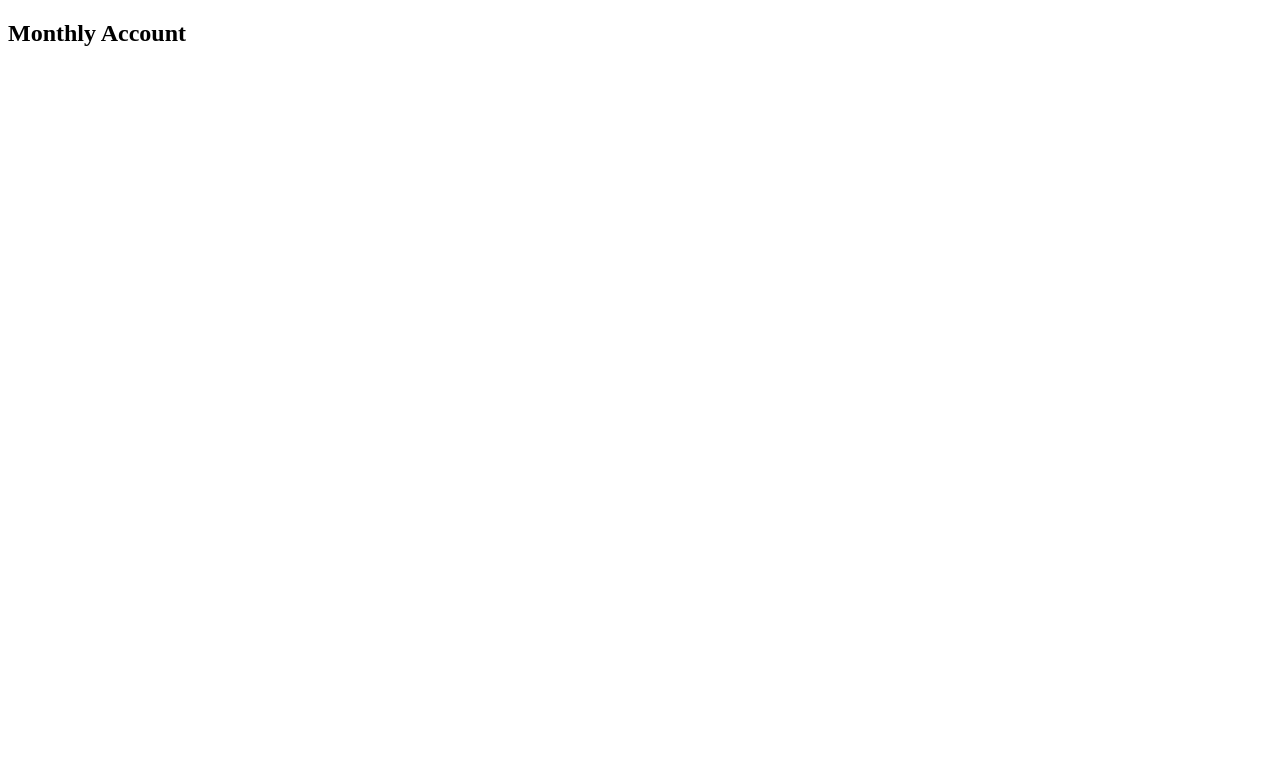
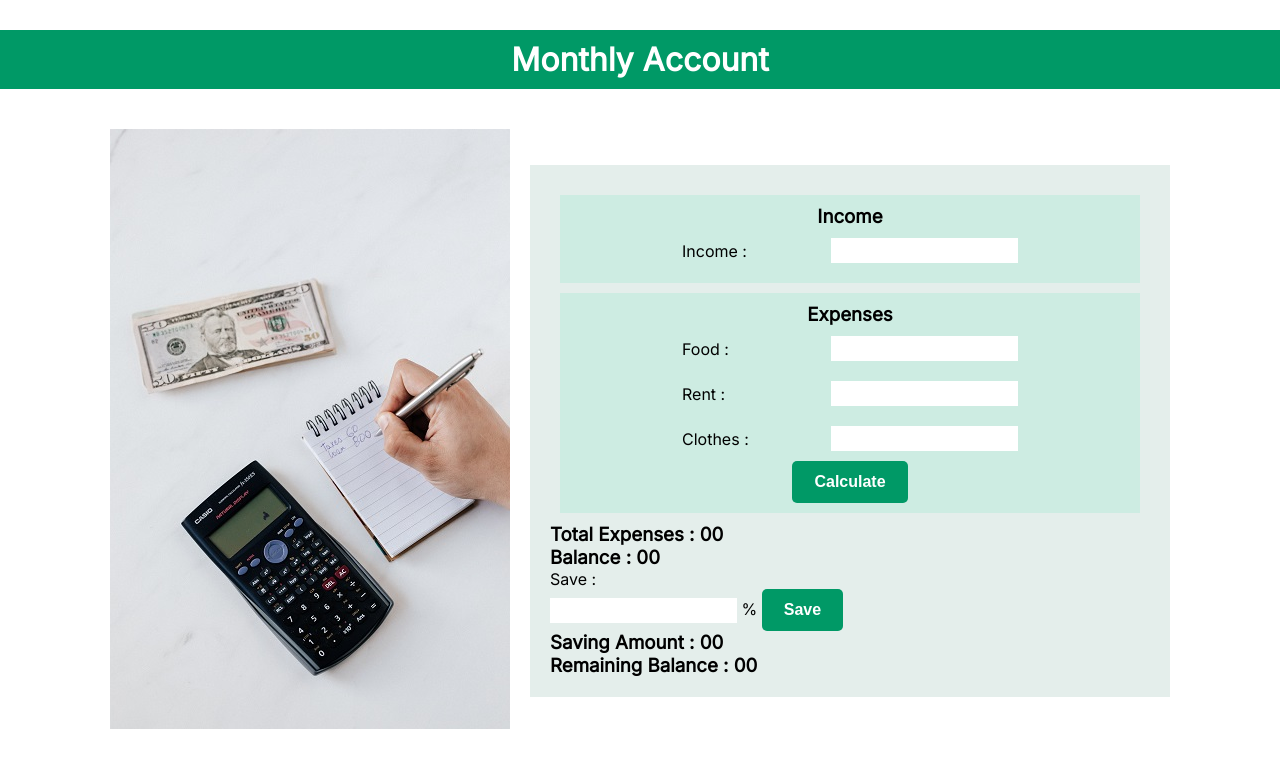
Before and after one commit to naimxno/Monthly-Account, a plain HTML site: page index.html in a window 1280 px wide. Drawn offline with Linux system fonts and the light colour scheme.

Commit message:
html complete

```diff
--- a/css/style.css
+++ b/css/style.css
@@ -0,0 +1,59 @@
+*{
+  margin: 0;
+  padding: 0;
+  box-sizing: border-box;
+}
+body{
+  font-family:'Inter', sans-serif;
+}
+header h1{
+  text-align: center;
+  margin: 30px 0;
+  color: white;
+  background-color: #009966;
+  padding: 10px;
+}
+main{
+  display: flex;
+  align-items: center;
+  justify-content: center;
+}
+.img-container{
+   margin: 10px;
+}
+.account-container{
+  width: 50%;
+  background-color: #e4eeeb;
+  padding: 20px;
+  margin: 10px;
+
+}
+.income-wrapper, .expenses-wrapper{
+  background-color: #cdece2;
+  margin: 10px;
+  display: flex;
+  flex-direction: column;
+  align-items: center;
+  padding: 10px;
+
+}
+.income-wrapper div, .expenses-wrapper div{
+  width: 60%;
+  display: flex;
+  align-items: center;
+  justify-content: space-between;
+  margin: 10px;
+}
+.input-box{
+  border: none;
+  padding: 5px;
+}
+.btn{
+  border-color: transparent;
+  background-color: #009966;
+  color: white;
+  padding: 10px 20px;
+  border-radius: 5px;
+  font-size: 16px;
+  font-weight: bold;
+}
--- a/index.html
+++ b/index.html
@@ -6,19 +6,67 @@
   <meta http-equiv="X-UA-Compatible" content="IE=edge">
   <meta name="viewport" content="width=device-width, initial-scale=1.0">
   <title>Monthly Account</title>
+  <link rel="preconnect" href="https://fonts.googleapis.com">
+  <link rel="preconnect" href="https://fonts.gstatic.com" crossorigin>
+  <link href="https://fonts.googleapis.com/css2?family=Inter&display=swap" rel="stylesheet">
   <link rel="stylesheet" href="./css/style.css">
+
 </head>
 
 <body>
   <header>
-    <h2>Monthly Account</h2>
+    <h1>Monthly Account</h1>
   </header>
   <main>
-    <section>
-
+    <!-- money images  part-->
+    <section class="img-container">
+      <img src="./images/pexels-karolina-grabowska-4386335.jpg" alt="">
     </section>
-    <section>
-
+    <!-- money account part -->
+    <section class="account-container">
+      <!-- income part -->
+      <div class="income-wrapper">
+        <h3>Income</h3>
+        <div>
+          <label for="">Income :</label>
+          <input class="input-box" type="number" name="" id="">
+        </div>
+      </div>
+      <!-- Expenses part -->
+      <div class="expenses-wrapper">
+        <h3>Expenses</h3>
+        <div>
+          <label for="">Food :</label>
+          <input class="input-box" type="number" name="" id="">
+        </div>
+        <div>
+          <label for="">Rent :</label>
+          <input class="input-box" type="number" name="" id="">
+        </div>
+        <div>
+          <label for="">Clothes :</label>
+          <input class="input-box" type="number" name="" id="">
+        </div>
+        <button class="btn">Calculate</button>
+      </div>
+      <!-- result part -->
+      <div class="result-wrapper">
+        <h3>Total Expenses : <span>00</span></h3>
+        <h3>Balance : <span>00</span></h3>
+      </div>
+      <!-- saving part -->
+      <div class="saving-wrapper">
+        <div class="saving-calculate">
+          <p>Save : </p>
+          <input class="input-box" type="number" name="" id="">
+          <span>%</span>
+          <button class="btn">Save</button>
+        </div>
+        <div class="amount">
+          <h3>Saving Amount : <span>00</span></h3>
+          <h3>Remaining Balance : <span>00</span></h3>
+        </div>
+      </div>
     </section>
   </main>
   <script src="./js/app.js"></script>
```
